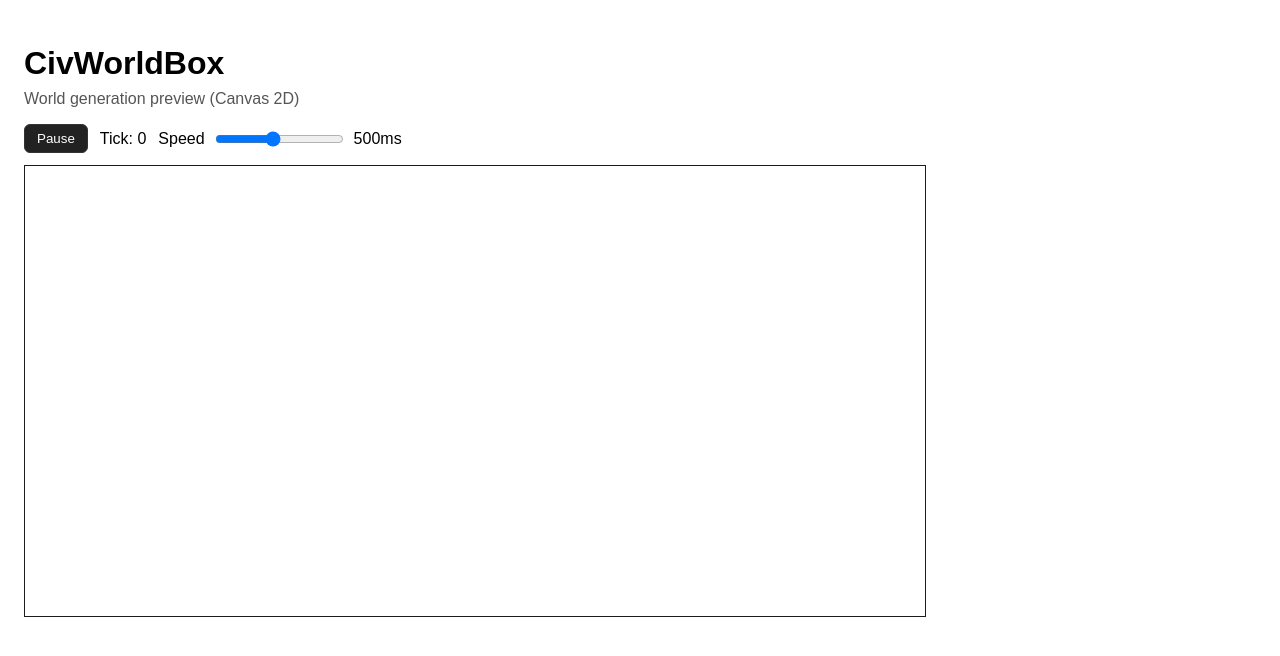
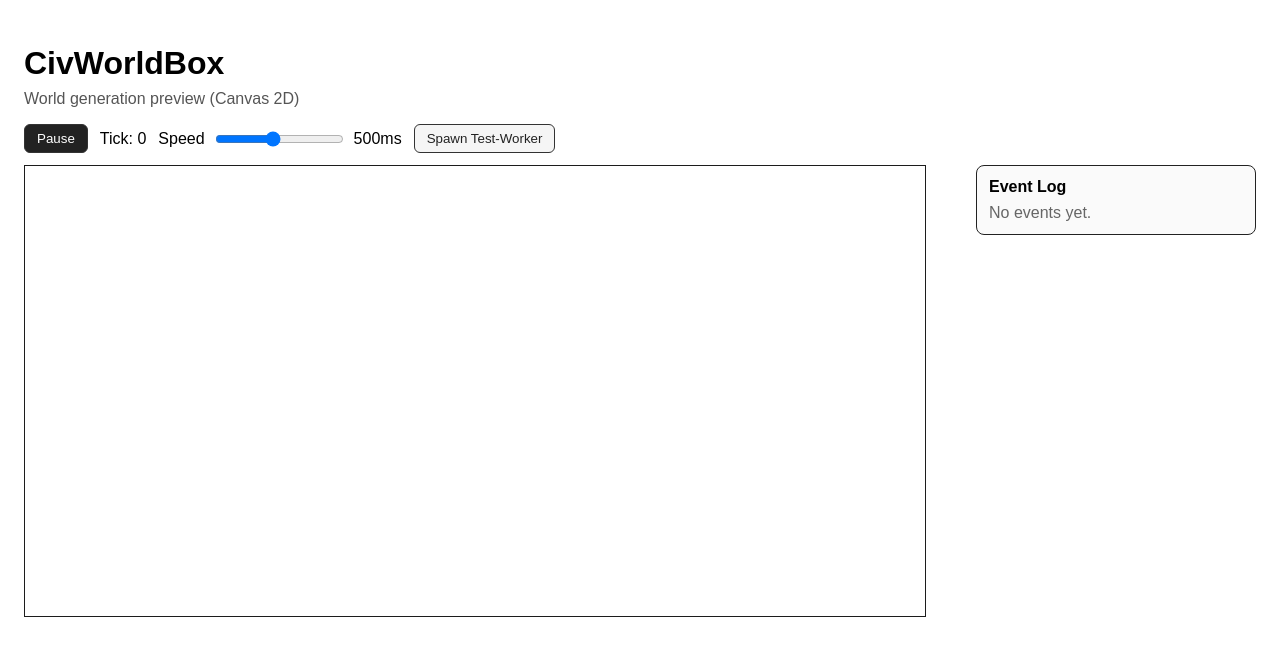
Before and after one commit to Duly330AI/WorldBox-Lite, a React (Vite) app: page / in a window 1280 px wide. Shown: the top 656 px of the page. Built offline with nearby package versions, Linux system fonts and the light colour scheme.

Commit message:
Add debug overlay, event log, and spawn controls

```diff
--- a/src/App.tsx
+++ b/src/App.tsx
@@ -1,11 +1,14 @@
 import { useEffect, useRef, useState } from "react";
 import { WorldCanvas } from "./ui/canvas/WorldCanvas";
+import { EventLog } from "./ui/components/EventLog";
 import { useWorldStore } from "./ui/store";
 
 export function App() {
   const setWorld = useWorldStore((s) => s.setWorld);
   const error = useWorldStore((s) => s.error);
   const setError = useWorldStore((s) => s.setError);
+  const addEvents = useWorldStore((s) => s.addEvents);
+  const setPaths = useWorldStore((s) => s.setPaths);
   const [isPlaying, setIsPlaying] = useState(true);
   const [tick, setTick] = useState(0);
   const [speed, setSpeed] = useState(500);
@@ -21,22 +24,26 @@ export function App() {
     worker.onmessage = (ev) => {
       if (ev.data.type === "world") {
         const terrain = new Uint8Array(ev.data.terrain);
-        setWorld(ev.data.spec, terrain);
+        setWorld(ev.data.spec, terrain, null, null);
       }
       if (ev.data.type === "state") {
         const terrain = ev.data.buffers?.terrain
           ? new Uint8Array(ev.data.buffers.terrain.buffer)
           : new Uint8Array(ev.data.terrain);
-        setWorld(ev.data.worldSpec, terrain);
+        setWorld(ev.data.worldSpec, terrain, ev.data.buffers ?? null, ev.data.unitBehaviorSpec ?? null);
       }
       if (ev.data.type === "error") {
         setError(ev.data.message);
       }
       if (ev.data.type === "tick") {
         setTick(ev.data.tick);
+        if (ev.data.paths) {
+          setPaths(ev.data.paths);
+        }
       }
       if (ev.data.type === "log") {
         console.debug("telemetry", ev.data.entries);
+        addEvents(ev.data.entries ?? []);
       }
     };
 
@@ -50,7 +57,7 @@ export function App() {
     });
 
     return () => worker.terminate();
-  }, [setWorld, setError]);
+  }, [setWorld, setError, addEvents, setPaths]);
 
   useEffect(() => {
     const worker = workerRef.current;
@@ -63,7 +70,7 @@ export function App() {
 
     if (isPlaying) {
       timerRef.current = window.setInterval(() => {
-        worker.postMessage({ type: "sim_tick", entityIndices: [0, 1] });
+        worker.postMessage({ type: "sim_tick" });
       }, speed);
     }
 
@@ -105,12 +112,31 @@ export function App() {
           />
           <span>{speed}ms</span>
         </label>
+        <button
+          onClick={() => workerRef.current?.postMessage({ type: "spawn_unit", unitType: 201, factionId: 0 })}
+          style={{
+            padding: "6px 12px",
+            border: "1px solid #333",
+            background: "#f5f5f5",
+            color: "#222",
+            borderRadius: 6
+          }}
+        >
+          Spawn Test-Worker
+        </button>
       </div>
-      {error ? (
-        <div style={{ color: "#b00020" }}>{error}</div>
-      ) : (
-        <WorldCanvas />
-      )}
+      <div style={{ display: "flex", gap: 16, alignItems: "flex-start" }}>
+        <div style={{ flex: 1 }}>
+          {error ? (
+            <div style={{ color: "#b00020" }}>{error}</div>
+          ) : (
+            <WorldCanvas />
+          )}
+        </div>
+        <div style={{ width: 280 }}>
+          <EventLog />
+        </div>
+      </div>
     </div>
   );
 }
--- a/src/engine/worker.ts
+++ b/src/engine/worker.ts
@@ -18,7 +18,7 @@ type InitMessage = {
   seed?: number;
 };
 
-type StateBuffers = {
+export type StateBuffers = {
   terrain: Uint8Array;
   feature: Uint8Array;
   building: Uint16Array;
@@ -50,7 +50,15 @@ type AiTickMessage = {
 
 type SimTickMessage = {
   type: "sim_tick";
-  entityIndices: number[];
+  entityIndices?: number[];
+};
+
+type SpawnUnitMessage = {
+  type: "spawn_unit";
+  unitType: number;
+  factionId: number;
+  x?: number;
+  y?: number;
 };
 
 type ErrorMessage = {
@@ -168,7 +176,7 @@ function makeStateBuffers(stateSpec: StateSpec, worldSpec: WorldSpec, useShared:
   const terrain = makeTileBuffer(stateSpec.memory_layout.terrain_buffer.type, tileCount, useShared) as Uint8Array;
   const feature = makeTileBuffer(stateSpec.memory_layout.feature_buffer.type, tileCount, useShared) as Uint8Array;
   const building = makeTileBuffer(stateSpec.memory_layout.building_buffer.type, tileCount, useShared) as Uint16Array;
-  const height = makeTileBuffer(stateSpec.memory_layout.height_buffer.type, tileCount, useShared) as Int8Array;
+  const heightBuf = makeTileBuffer(stateSpec.memory_layout.height_buffer.type, tileCount, useShared) as Int8Array;
 
   const entities: StateBuffers["entities"] = {};
   const maxEntities = stateSpec.entity_state.max_entities;
@@ -182,7 +190,7 @@ function makeStateBuffers(stateSpec: StateSpec, worldSpec: WorldSpec, useShared:
     }
   }
 
-  return { terrain, feature, building, height, entities };
+  return { terrain, feature, building, height: heightBuf, entities };
 }
 
 class TechManager {
@@ -317,6 +325,7 @@ let simTick = 0;
 let actionById: Map<number, { name: string; progress_step: number }> = new Map();
 let actionIdByName: Map<string, number> = new Map();
 const exploredTiles: Map<number, Set<number>> = new Map();
+const lastPaths: Map<number, Array<[number, number]>> = new Map();
 
 function buildActionIdMap(spec: UnitBehaviorSpec) {
   actionById = new Map();
@@ -377,7 +386,7 @@ function findNearestTile(
   return null;
 }
 
-function aStarStep(
+function aStarPath(
   startX: number,
   startY: number,
   goalX: number,
@@ -427,15 +436,19 @@ function aStarStep(
   }
 
   if (cameFrom[goalIdx] === -1) return null;
+  const path: Array<[number, number]> = [];
   let current = goalIdx;
-  let prev = cameFrom[current];
-  while (prev !== -1 && prev !== startIdx) {
+  path.push([goalX, goalY]);
+  while (current !== startIdx) {
+    const prev = cameFrom[current];
+    if (prev === -1) break;
+    const px = prev % width;
+    const py = Math.floor(prev / width);
+    path.push([px, py]);
     current = prev;
-    prev = cameFrom[current];
   }
-  const nextX = current % width;
-  const nextY = Math.floor(current / width);
-  return { x: nextX, y: nextY };
+  path.reverse();
+  return path;
 }
 
 function tickAction(entityIndex: number) {
@@ -483,10 +496,12 @@ function tickAction(entityIndex: number) {
     x === targetX[entityIndex] && y === targetY[entityIndex];
 
   const moveTowardTarget = () => {
-    const next = aStarStep(x, y, targetX[entityIndex], targetY[entityIndex], width, height, isWalkable, occupied);
-    if (next) {
-      xs[entityIndex] = next.x;
-      ys[entityIndex] = next.y;
+    const path = aStarPath(x, y, targetX[entityIndex], targetY[entityIndex], width, height, isWalkable, occupied);
+    if (path && path.length > 1) {
+      const [nx, ny] = path[1];
+      xs[entityIndex] = nx;
+      ys[entityIndex] = ny;
+      lastPaths.set(entityIndex, path);
     }
   };
 
@@ -647,11 +662,15 @@ self.onmessage = async (ev: MessageEvent<InitMessage>) => {
     const ids = buffersRef.entities.id as Uint32Array;
     const planLock = buffersRef.entities.plan_lock_ticks as Uint8Array;
     const currentAction = buffersRef.entities.current_action_id as Uint8Array;
-    for (const idx of entityIndices) {
+    const indices =
+      entityIndices && entityIndices.length > 0
+        ? entityIndices
+        : Array.from({ length: ids.length }, (_, i) => i);
+    for (const idx of indices) {
       if (ids[idx] === 0) continue;
       if (planLock[idx] > 0) planLock[idx] -= 1;
       updateExploration(idx, width);
-      if (planLock[idx] === 0 || currentAction[idx] === 0) {
+      if (planLock[idx] === 0) {
         const inputs = computeInputs(idx, width);
         const utilities = computeUtilities(unitBehaviorSpecRef!, inputs);
         const { goalKey, goalEffect } = pickTopGoal(unitBehaviorSpecRef!, utilities);
@@ -675,8 +694,70 @@ self.onmessage = async (ev: MessageEvent<InitMessage>) => {
       tickAction(idx);
     }
     simTick += 1;
-    self.postMessage({ type: "tick", tick: simTick });
+    const paths = Array.from(lastPaths.entries()).map(([entity_id, path]) => ({
+      entity_id,
+      path
+    }));
+    self.postMessage({ type: "tick", tick: simTick, paths });
     flushLogs();
+    return;
+  }
+  if (ev.data.type === "spawn_unit") {
+    if (!buffersRef || !worldSpecRef) return;
+    const { width, height } = worldSpecRef.config.dimensions;
+    const ids = buffersRef.entities.id as Uint32Array;
+    const types = buffersRef.entities.type as Uint8Array;
+    const factions = buffersRef.entities.faction_id as Uint8Array;
+    const xs = buffersRef.entities.x as Uint16Array;
+    const ys = buffersRef.entities.y as Uint16Array;
+    const wood = buffersRef.entities.inventory_wood as Uint8Array;
+    const food = buffersRef.entities.inventory_food as Uint8Array;
+    const actionId = buffersRef.entities.current_action_id as Uint8Array;
+    const progress = buffersRef.entities.action_progress as Uint8Array;
+    const planLock = buffersRef.entities.plan_lock_ticks as Uint8Array;
+
+    const req = ev.data as SpawnUnitMessage;
+    const tryPlaceAt = (x: number, y: number) => {
+      if (x < 0 || y < 0 || x >= width || y >= height) return false;
+      const idx = y * width + x;
+      const terrainId = buffersRef!.terrain[idx];
+      const walkable = Object.values(worldSpecRef!.terrain_types).some(
+        (t) => t.id === terrainId && t.walkable
+      );
+      if (!walkable) return false;
+      return true;
+    };
+
+    for (let i = 0; i < ids.length; i += 1) {
+      if (ids[i] !== 0) continue;
+      let x = req.x ?? Math.floor(Math.random() * width);
+      let y = req.y ?? Math.floor(Math.random() * height);
+      if (!tryPlaceAt(x, y)) {
+        let placed = false;
+        for (let attempts = 0; attempts < 500; attempts += 1) {
+          x = Math.floor(Math.random() * width);
+          y = Math.floor(Math.random() * height);
+          if (tryPlaceAt(x, y)) {
+            placed = true;
+            break;
+          }
+        }
+        if (!placed) return;
+      }
+      ids[i] = i + 1;
+      types[i] = req.unitType;
+      factions[i] = req.factionId;
+      xs[i] = x;
+      ys[i] = y;
+      wood[i] = 0;
+      food[i] = 0;
+      actionId[i] = 0;
+      progress[i] = 0;
+      planLock[i] = 0;
+      logEvent({ event_type: "UNIT_SPAWN", entity_id: i, unit_type: req.unitType });
+      flushLogs();
+      return;
+    }
     return;
   }
   if (ev.data.type !== "init") return;
--- a/src/ui/canvas/WorldCanvas.tsx
+++ b/src/ui/canvas/WorldCanvas.tsx
@@ -16,6 +16,9 @@ export function WorldCanvas() {
   const canvasRef = useRef<HTMLCanvasElement | null>(null);
   const spec = useWorldStore((s) => s.spec);
   const terrain = useWorldStore((s) => s.terrain);
+  const buffers = useWorldStore((s) => s.buffers);
+  const unitBehaviorSpec = useWorldStore((s) => s.unitBehaviorSpec);
+  const paths = useWorldStore((s) => s.paths);
 
   useEffect(() => {
     if (!spec || !terrain) return;
@@ -43,7 +46,57 @@ export function WorldCanvas() {
         ctx.fillRect(x * tileSize, y * tileSize, tileSize, tileSize);
       }
     }
-  }, [spec, terrain]);
+
+    if (paths.length > 0) {
+      ctx.strokeStyle = "rgba(0,0,0,0.5)";
+      ctx.lineWidth = 1;
+      for (const p of paths) {
+        if (!p.path || p.path.length < 2) continue;
+        ctx.beginPath();
+        const [sx, sy] = p.path[0];
+        ctx.moveTo(sx * tileSize + tileSize / 2, sy * tileSize + tileSize / 2);
+        for (let i = 1; i < p.path.length; i += 1) {
+          const [x, y] = p.path[i];
+          ctx.lineTo(x * tileSize + tileSize / 2, y * tileSize + tileSize / 2);
+        }
+        ctx.stroke();
+      }
+    }
+
+    if (buffers && unitBehaviorSpec) {
+      const ids = buffers.entities.id as Uint32Array | undefined;
+      const xs = buffers.entities.x as Uint16Array | undefined;
+      const ys = buffers.entities.y as Uint16Array | undefined;
+      const actionId = buffers.entities.current_action_id as Uint8Array | undefined;
+      const progress = buffers.entities.action_progress as Uint8Array | undefined;
+      if (ids && xs && ys && actionId && progress) {
+        const actionNameById = new Map<number, string>();
+        for (const [name, def] of Object.entries(unitBehaviorSpec.actions)) {
+          actionNameById.set(def.id, name);
+        }
+        for (let i = 0; i < ids.length; i += 1) {
+          if (ids[i] === 0) continue;
+          const x = xs[i];
+          const y = ys[i];
+          const px = x * tileSize;
+          const py = y * tileSize;
+          ctx.fillStyle = "#222";
+          ctx.fillRect(px + tileSize / 4, py + tileSize / 4, tileSize / 2, tileSize / 2);
+
+          if (actionId[i] > 0) {
+            const pct = Math.min(1, progress[i] / 100);
+            ctx.fillStyle = "#2ecc71";
+            ctx.fillRect(px + 2, py + 2, (tileSize - 4) * pct, 4);
+            const name = actionNameById.get(actionId[i]) ?? "";
+            const label = name ? name[0] : "?";
+            ctx.fillStyle = "#fff";
+            ctx.font = "10px sans-serif";
+            ctx.fillText(label, px + tileSize - 10, py + 12);
+          }
+        }
+      }
+    }
+  }, [spec, terrain, buffers, unitBehaviorSpec, paths]);
 
   return (
     <canvas
--- /dev/null
+++ b/src/ui/components/EventLog.tsx
@@ -0,0 +1,45 @@
+import { useWorldStore } from "../store";
+
+export function EventLog() {
+  const events = useWorldStore((s) => s.events);
+  return (
+    <div
+      style={{
+        border: "1px solid #222",
+        borderRadius: 8,
+        padding: 12,
+        maxHeight: 260,
+        overflowY: "auto",
+        background: "#fafafa"
+      }}
+    >
+      <div style={{ fontWeight: 600, marginBottom: 8 }}>Event Log</div>
+      {events.length === 0 ? (
+        <div style={{ color: "#666" }}>No events yet.</div>
+      ) : (
+        events
+          .slice()
+          .reverse()
+          .map((e, idx) => {
+            const type = String(e.event_type ?? "event");
+            const highlight = type === "AI_PLAN_CHANGE" || type === "UNIT_ACTION";
+            return (
+              <div
+                key={idx}
+                style={{
+                  fontSize: 12,
+                  padding: "4px 0",
+                  color: highlight ? "#0b5" : "#333"
+                }}
+              >
+                <span style={{ fontWeight: 600 }}>{type}</span>
+                {e.action ? ` • ${String(e.action)}` : ""}
+                {e.goal ? ` • ${String(e.goal)}` : ""}
+                {typeof e.entity_id !== "undefined" ? ` • ent:${String(e.entity_id)}` : ""}
+              </div>
+            );
+          })
+      )}
+    </div>
+  );
+}
--- a/src/ui/store.ts
+++ b/src/ui/store.ts
@@ -1,18 +1,41 @@
 import { create } from "zustand";
-import type { WorldSpec } from "../engine/io/specLoader";
+import type { UnitBehaviorSpec, WorldSpec } from "../engine/io/specLoader";
+import type { StateBuffers } from "../engine/worker";
 
 export type WorldState = {
   spec: WorldSpec | null;
+  unitBehaviorSpec: UnitBehaviorSpec | null;
   terrain: Uint8Array | null;
+  buffers: StateBuffers | null;
+  paths: Array<{ entity_id: number; path: Array<[number, number]> }>;
+  events: Array<Record<string, unknown>>;
   error: string | null;
-  setWorld: (spec: WorldSpec, terrain: Uint8Array) => void;
+  setWorld: (
+    spec: WorldSpec,
+    terrain: Uint8Array,
+    buffers: StateBuffers | null,
+    unitBehaviorSpec: UnitBehaviorSpec | null
+  ) => void;
+  addEvents: (entries: Array<Record<string, unknown>>) => void;
+  setPaths: (paths: Array<{ entity_id: number; path: Array<[number, number]> }>) => void;
   setError: (message: string) => void;
 };
 
 export const useWorldStore = create<WorldState>((set) => ({
   spec: null,
+  unitBehaviorSpec: null,
   terrain: null,
+  buffers: null,
+  paths: [],
+  events: [],
   error: null,
-  setWorld: (spec, terrain) => set({ spec, terrain, error: null }),
+  setWorld: (spec, terrain, buffers, unitBehaviorSpec) =>
+    set({ spec, terrain, buffers, unitBehaviorSpec, error: null }),
+  addEvents: (entries) =>
+    set((state) => {
+      const merged = [...state.events, ...entries];
+      return { events: merged.slice(-20) };
+    }),
+  setPaths: (paths) => set({ paths }),
   setError: (message) => set({ error: message })
 }));
```
Also changed, not shown: 1 other file (tests, documents, lock files or other folders).
